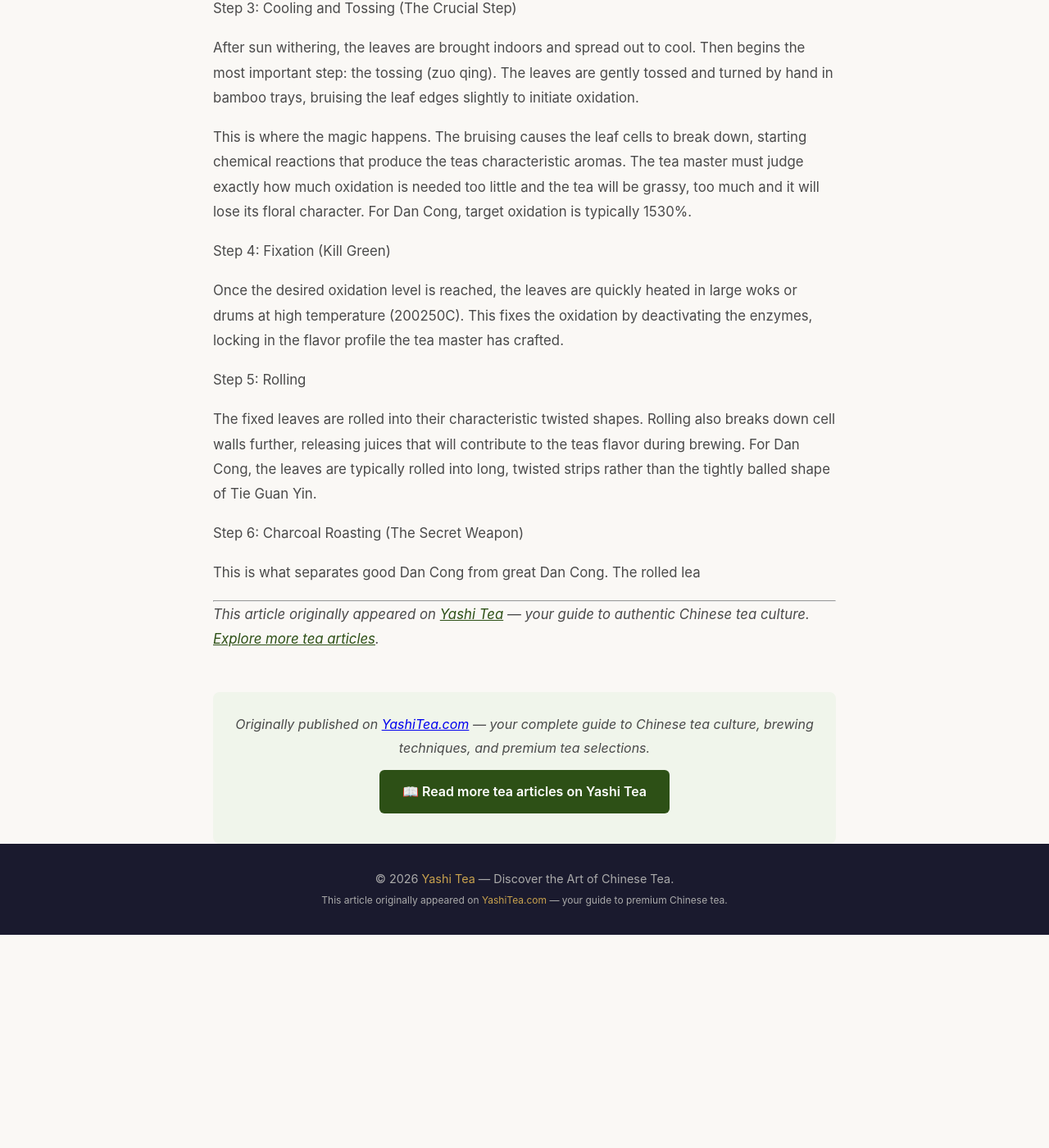
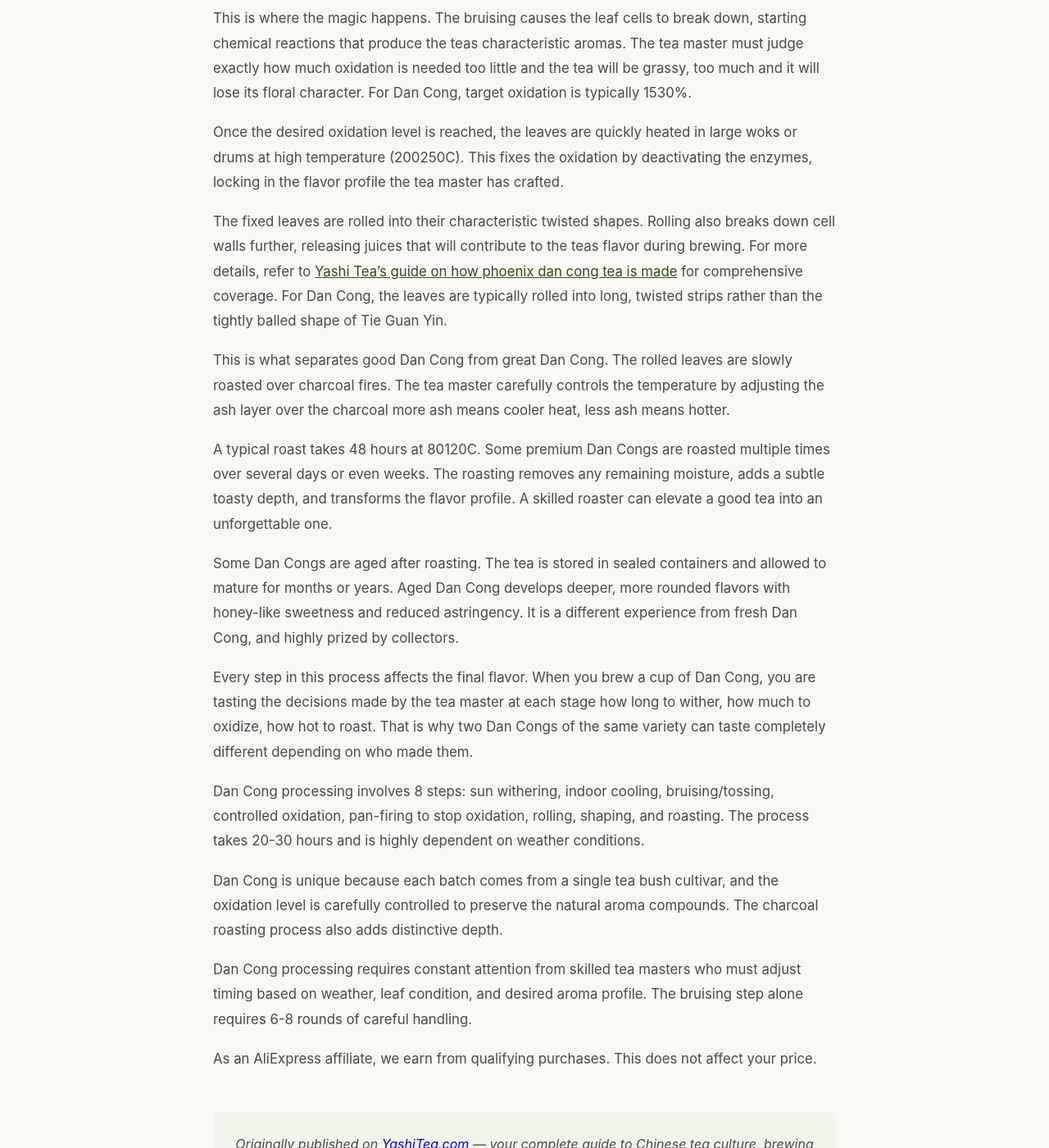
Before and after one commit to keikiqiu/yashitea-blog, a Jekyll site: the page built from _posts/2026-06-26-how-phoenix-dan-cong-tea-is-made.md, in a window 1280 px wide and 1400 px high, scrolled down 1000 px. Shown: the whole window at 82% size. Built offline with Jekyll 4.4.1, drawn with Linux system fonts in a browser that asks for light colours; before the commit the page ends 2140 px from its top, so only the background shows below that; some of the changed text lies outside the part shown.

Commit message:
Fix: contextual backlinks for how-phoenix-dan-cong-tea-is-made

```diff
--- a/_posts/2026-06-26-how-phoenix-dan-cong-tea-is-made.md
+++ b/_posts/2026-06-26-how-phoenix-dan-cong-tea-is-made.md
@@ -7,44 +7,36 @@ categories: [tea]
 
 Phoenix Dan Cong tea is made through an intricate 8-step process: withering (sun-drying), cooling, tossing (bruising to initiate oxidation), oxidation, fixing (pan-firing to stop oxidation), rolling, shaping, and roasting. The entire process takes 20-30 hours and requires skilled tea masters.
 
-
-
-
 The first time I watched a tea master make Dan Cong, I was struck by how physically demanding the process is. It is not a gentle, romantic affair  it is hot, sweaty work that requires split-second timing and decades of experience. Here is how those incredible flavors end up in your cup.
-
-Step 1: Harvesting
 
 Dan Cong is harvested in flushes throughout the growing season. The spring harvest (MarchApril) is the most prized  the leaves are tender, packed with nutrients from the winter dormancy, and rich in aromatic compounds.
 
 Harvesting is done entirely by hand. Pickers select specific leaf combinations depending on the desired quality: one bud with one leaf for the finest grades, one bud with two or three leaves for standard grades. A skilled picker can harvest about 1015kg of fresh leaves per day.
 
-Step 2: Withering (Sun Drying)
-
 Freshly picked leaves are spread thinly on bamboo trays and placed in the sun for 3060 minutes. This removes surface moisture and makes the leaves pliable. The withering time depends on weather conditions  too much sun and the leaves dry out, too little and they do not soften enough.
 
 On rainy days, tea masters use indoor withering rooms with controlled airflow. It is less ideal than sun withering, but sometimes necessary.
-
-Step 3: Cooling and Tossing (The Crucial Step)
 
 After sun withering, the leaves are brought indoors and spread out to cool. Then begins the most important step: the tossing (zuo qing). The leaves are gently tossed and turned by hand in bamboo trays, bruising the leaf edges slightly to initiate oxidation.
 
 This is where the magic happens. The bruising causes the leaf cells to break down, starting chemical reactions that produce the teas characteristic aromas. The tea master must judge exactly how much oxidation is needed  too little and the tea will be grassy, too much and it will lose its floral character. For Dan Cong, target oxidation is typically 1530%.
 
-Step 4: Fixation (Kill Green)
-
 Once the desired oxidation level is reached, the leaves are quickly heated in large woks or drums at high temperature (200250C). This fixes the oxidation by deactivating the enzymes, locking in the flavor profile the tea master has crafted.
 
+The fixed leaves are rolled into their characteristic twisted shapes. Rolling also breaks down cell walls further, releasing juices that will contribute to the teas flavor during brewing.  For more details, refer to [Yashi Tea's guide on how phoenix dan cong tea is made](https://www.yashitea.com/how-phoenix-dan-cong-tea-is-made/) for comprehensive coverage. For Dan Cong, the leaves are typically rolled into long, twisted strips rather than the tightly balled shape of Tie Guan Yin.
 
+This is what separates good Dan Cong from great Dan Cong. The rolled leaves are slowly roasted over charcoal fires. The tea master carefully controls the temperature by adjusting the ash layer over the charcoal  more ash means cooler heat, less ash means hotter.
 
+A typical roast takes 48 hours at 80120C. Some premium Dan Congs are roasted multiple times over several days or even weeks. The roasting removes any remaining moisture, adds a subtle toasty depth, and transforms the flavor profile. A skilled roaster can elevate a good tea into an unforgettable one.
 
-Step 5: Rolling
+Some Dan Congs are aged after roasting. The tea is stored in sealed containers and allowed to mature for months or years. Aged Dan Cong develops deeper, more rounded flavors with honey-like sweetness and reduced astringency. It is a different experience from fresh Dan Cong, and highly prized by collectors.
 
-The fixed leaves are rolled into their characteristic twisted shapes. Rolling also breaks down cell walls further, releasing juices that will contribute to the teas flavor during brewing. For Dan Cong, the leaves are typically rolled into long, twisted strips rather than the tightly balled shape of Tie Guan Yin.
+Every step in this process affects the final flavor. When you brew a cup of Dan Cong, you are tasting the decisions made by the tea master at each stage  how long to wither, how much to oxidize, how hot to roast. That is why two Dan Congs of the same variety can taste completely different depending on who made them.
 
-Step 6: Charcoal Roasting (The Secret Weapon)
+Dan Cong processing involves 8 steps: sun withering, indoor cooling, bruising/tossing, controlled oxidation, pan-firing to stop oxidation, rolling, shaping, and roasting. The process takes 20-30 hours and is highly dependent on weather conditions.
 
-This is what separates good Dan Cong from great Dan Cong. The rolled lea
+Dan Cong is unique because each batch comes from a single tea bush cultivar, and the oxidation level is carefully controlled to preserve the natural aroma compounds. The charcoal roasting process also adds distinctive depth.
 
----
+Dan Cong processing requires constant attention from skilled tea masters who must adjust timing based on weather, leaf condition, and desired aroma profile. The bruising step alone requires 6-8 rounds of careful handling.
 
-*This article originally appeared on [Yashi Tea](https://www.yashitea.com/how-phoenix-dan-cong-tea-is-made/) — your guide to authentic Chinese tea culture. [Explore more tea articles](https://www.yashitea.com/blog).*
+As an AliExpress affiliate, we earn from qualifying purchases. This does not affect your price.
```
